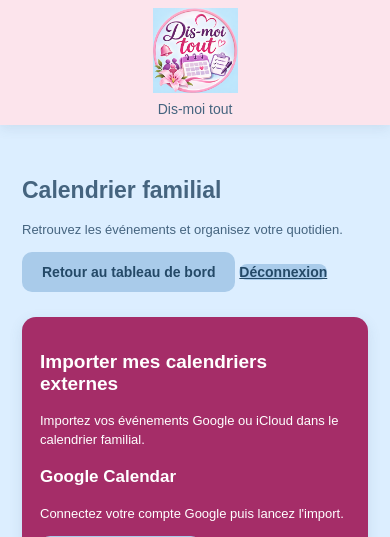
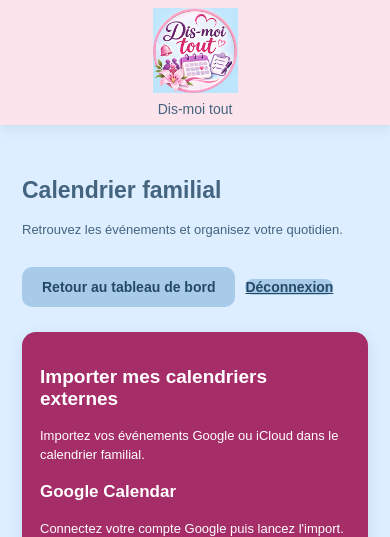
Before and after one commit to MSEDIT-1304/Dis-moi-tout, a Flask app: page /calendar in a window 390 px wide. Shown: the top 537 px of the page. Run offline with Flask 3, Linux system fonts and the light colour scheme; the visitor is signed in with stand-in values (Sample User, id 1); data that the repository does not hold is empty.

Commit message:
Update style.css

```diff
--- a/static/style.css
+++ b/static/style.css
@@ -1217,3 +1217,30 @@ html body .members-dashboard form[action*="add_member"] button {
     padding: 7px 12px !important;
     margin-top: 3px !important;
 }
+
+/* CALENDRIER — EN-TÊTE ET BOUTONS */
+
+html body .calendar-page .calendar-header {
+    display: flex !important;
+    justify-content: space-between !important;
+    align-items: center !important;
+    gap: 15px !important;
+    margin-bottom: 25px !important;
+}
+
+html body .calendar-page .calendar-header-actions {
+    display: flex !important;
+    align-items: center !important;
+    gap: 10px !important;
+    flex-wrap: wrap !important;
+}
+
+@media (max-width: 600px) {
+    html body .calendar-page .calendar-header {
+        flex-wrap: wrap !important;
+    }
+
+    html body .calendar-page .calendar-header-actions {
+        width: 100% !important;
+    }
+}
```
